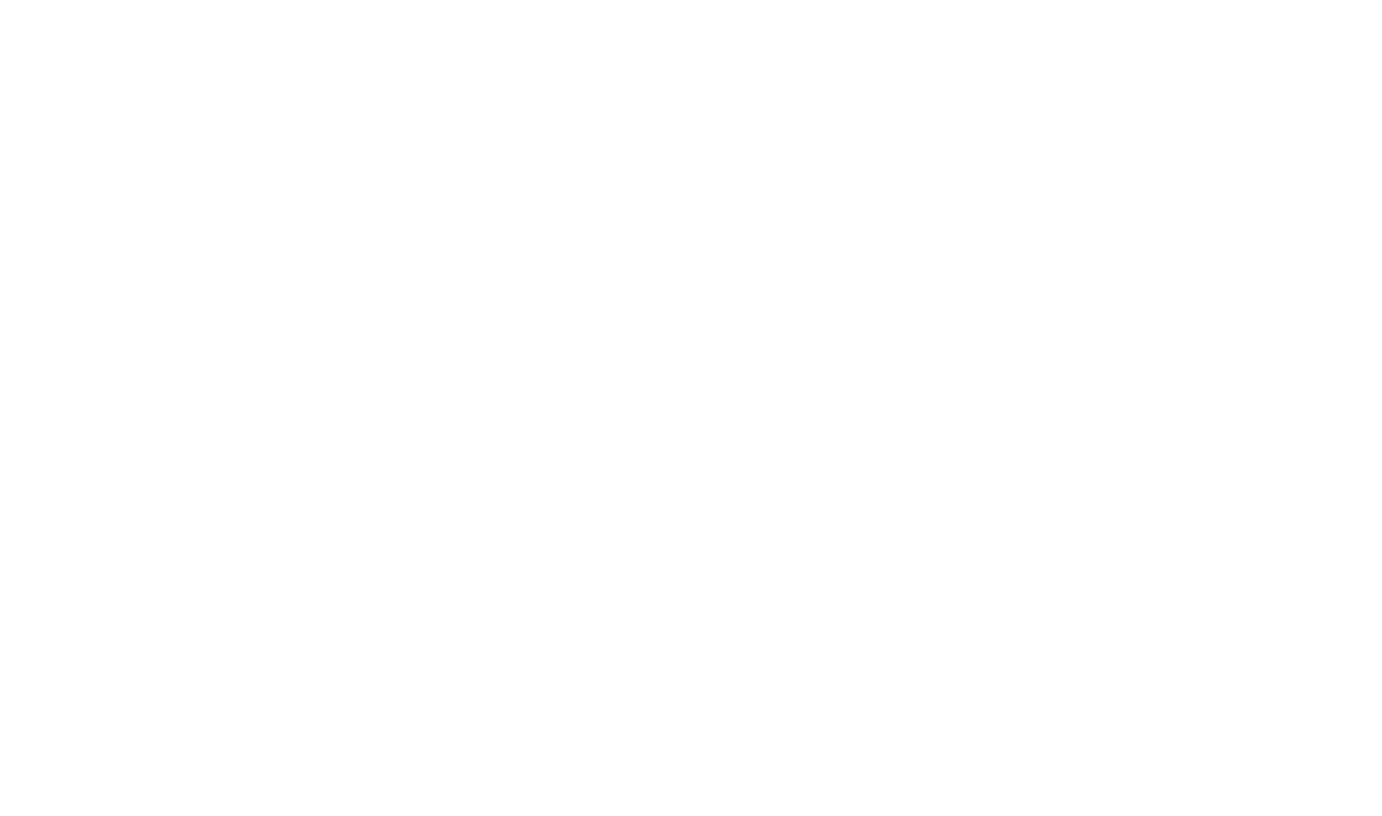
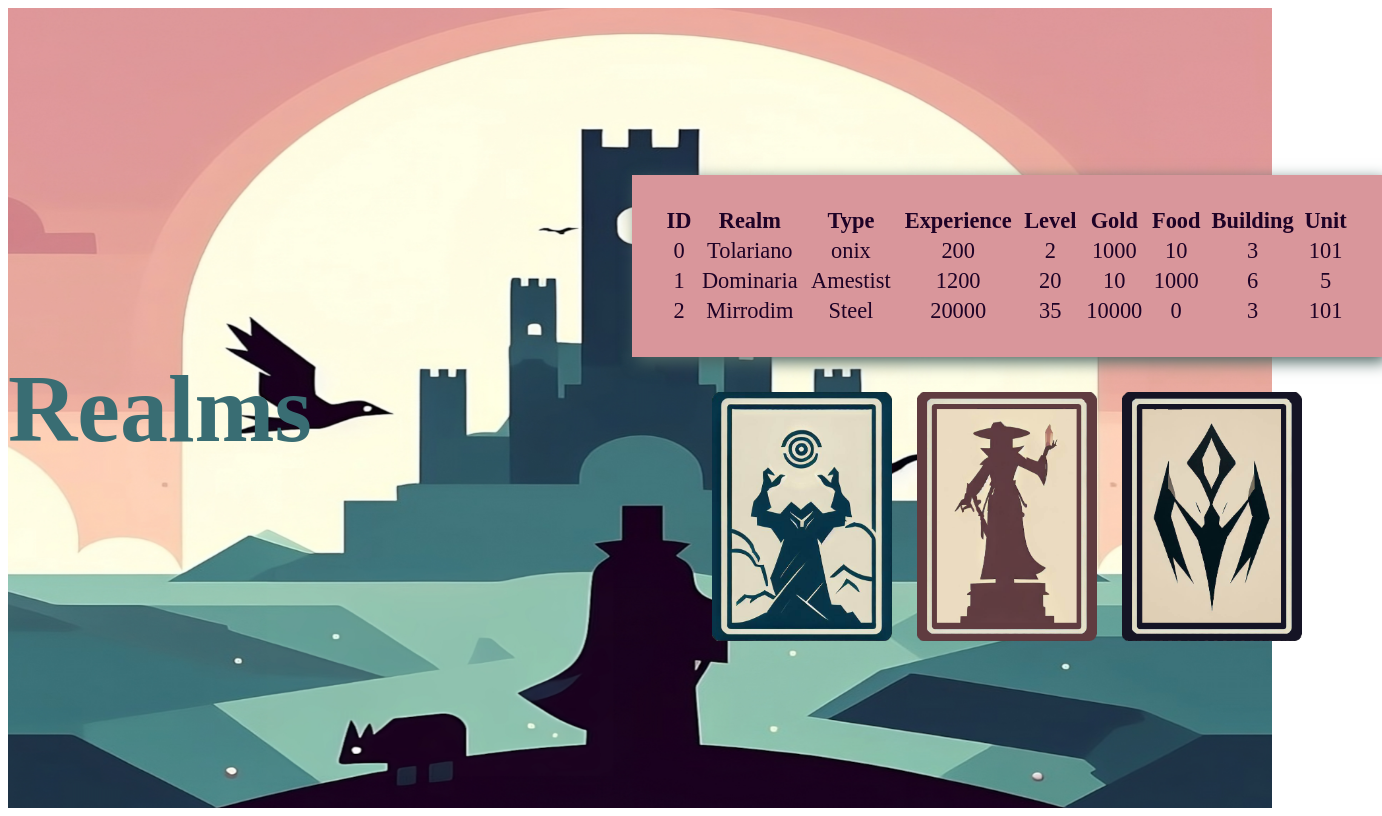
Before and after one commit to RodriguesAlonso/Faceless-Kingdom-Client, a React (Vite) app in the folder fk-client/: page /realm in a window 1280 px wide. Before the commit this address had no page. Shown: the whole page, 1382 px wide, since content can reach past the window. Built offline with nearby package versions, Linux system fonts and the light colour scheme.

Commit message:
add Realms page

```diff
--- a/fk-client/src/App.jsx
+++ b/fk-client/src/App.jsx
@@ -1,11 +1,13 @@
 import { BrowserRouter, Routes, Route } from "react-router-dom"
 import Index from "./components/Index"
+import Realm from "./components/Realm"
 
 function App() {
     return (
       <BrowserRouter>
           <Routes>
             <Route path="/" element={<Index />} />
+            <Route path="/realm" element={<Realm />} />
           </Routes>
 
       </BrowserRouter>
--- a/fk-client/src/components/Card/index.jsx
+++ b/fk-client/src/components/Card/index.jsx
@@ -3,11 +3,10 @@ import styled from "styled-components"
 const CardStyle = styled.div `
     display: flex;
     justify-content: center;
-
     img{
     margin-top: 10px;
     max-width: 100%;
-    width: 240px;
+    width: 180px;
 }
 `
 
--- a/fk-client/src/components/Form/index.jsx
+++ b/fk-client/src/components/Form/index.jsx
@@ -21,7 +21,7 @@ const Form = () => {
     return (
         <FormStyle>
             <Logo/>
-            <form action="|">
+            <form action="/realm">
                 <Campo/>
                 <Button/>
             </form>
--- /dev/null
+++ b/fk-client/src/components/Realm/Table/index.jsx
@@ -0,0 +1,107 @@
+import styled from "styled-components"
+
+const TableStyle = styled.header `
+    table{
+        background-color:#D9969B;
+        color:#1E0226;
+        font-family: 'Kelly Slab';
+        box-shadow: 5px 5px 15px #4d6763;
+        padding: 30px;
+        text-align: center;
+        font-size: 1.4rem;
+        width: 750px;
+
+    }
+`
+const realms = [
+    {
+        "id": 0,
+        "realm": "Tolariano",
+        "type": "onix",
+        "experience": "200",
+        "level": "2",
+        "gold": "1000",
+        "food": "10",
+        "building": "3",
+        "unit": "101"
+    }, {
+        "id": 1,
+        "realm": "Dominaria",
+        "type": "Amestist",
+        "experience": "1200",
+        "level": "20",
+        "gold": "10",
+        "food": "1000",
+        "building": "6",
+        "unit": "5"
+    }, {
+        "id": 2,
+        "realm": "Mirrodim",
+        "type": "Steel",
+        "experience": "20000",
+        "level": "35",
+        "gold": "10000",
+        "food": "0",
+        "building": "3",
+        "unit": "101"
+    }
+];
+
+function Table() {
+    return (
+        <TableStyle>
+            <table>
+                <thead>
+                    <tr>
+                        <th>ID</th>
+                        <th>Realm</th>
+                        <th>Type</th>
+                        <th>Experience</th>
+                        <th>Level</th>
+                        <th>Gold</th>
+                        <th>Food</th>
+                        <th>Building</th>
+                        <th>Unit</th>
+                    </tr>
+                </thead>
+                <tbody> {
+                    realms.map((realm) => (
+                        <tr key={
+                            realm.id
+                        }>
+                            <td>{
+                                realm.id
+                            }</td>
+                            <td>{
+                                realm.realm
+                            }</td>
+                            <td>{
+                                realm.type
+                            }</td>
+                            <td>{
+                                realm.experience
+                            }</td>
+                            <td>{
+                                realm.level
+                            }</td>
+                            <td>{
+                                realm.gold
+                            }</td>
+                            <td>{
+                                realm.food
+                            }</td>
+                            <td>{
+                                realm.building
+                            }</td>
+                            <td>{
+                                realm.unit
+                            }</td>
+                        </tr>
+                    ))
+                } </tbody>
+            </table>
+        </TableStyle>
+    );
+}
+
+export default Table;
--- a/fk-client/src/components/Realm/index.jsx
+++ b/fk-client/src/components/Realm/index.jsx
@@ -1,5 +1,7 @@
+import GlobalStyle from "../GlobalStyle"
 import styled from "styled-components"
 import Card from "../Card"
+import Table from "./Table"
 
 // const Wrapper = styled.aside`
 //     display: flex;
@@ -11,22 +13,48 @@ import Card from "../Card"
 //     max-width: 900px;
 // `
 
-const RealmStyle = styled.div `
-    margin-top: 30px;
+
+const RealmStyle = styled.body `
+    display: flex;
+    justify-content: space-around;
+    align-items: center;
+    background-image: url(/backGroundRealms.png);
+    background-size: cover;
+    background-repeat: no-repeat;
+    background-position: center;
+    height: 100vh;
+    margin: 0;
+    h1{
+        font-family: 'Kelly Slab';
+        color: #396D73;
+        font-size: 6em;
+    }
+    .realms{
+        margin-left: 30%;
+        width: 50%;
         display: flex;
         justify-content: center;
+        align-items: center;
         flex-wrap: wrap;
-    gap: 40px;
+        gap: 25px;
+
+    }
 
 `
 
 const Realm = () => {
-    return(
+    return (
+        <>
             <RealmStyle>
+                    <h1>Realms</h1>
+                <div className="realms">
+                <Table/>
+                    <Card realm_img="/src/assets/realms/Tolariano.png"></Card>
                     <Card realm_img="/src/assets/realms/Dominaria.png"></Card>
                     <Card realm_img="/src/assets/realms/Mirrodin.png"></Card>
-            <Card realm_img="/src/assets/realms/Tolariano.png"></Card>
+                </div>
             </RealmStyle>
+        </>
     )
 }
 
```
Also changed, not shown: fk-client/public/backGroundRealms.png (added). Lines whose indentation alone changed are shown as unchanged.
